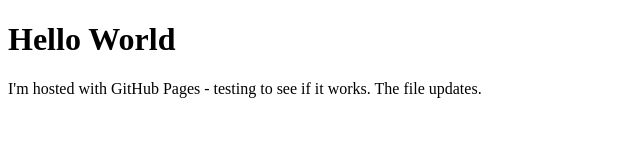
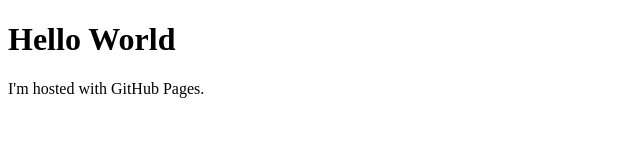
Before and after one commit to mk-w/mk-w.github.io, a plain HTML site: page index.html in a window 1280 px wide. Shown: the whole page, without its empty margins (0-640 px from the left). Drawn offline with Linux system fonts and the light colour scheme.

Commit message:
Update index.html

```diff
--- a/index.html
+++ b/index.html
@@ -2,6 +2,6 @@
 <html>
 <body>
 <h1>Hello World</h1>
-<p>I'm hosted with GitHub Pages - testing to see if it works. The file updates.</p>
+<p>I'm hosted with GitHub Pages.</p>
 </body>
 </html>
```
